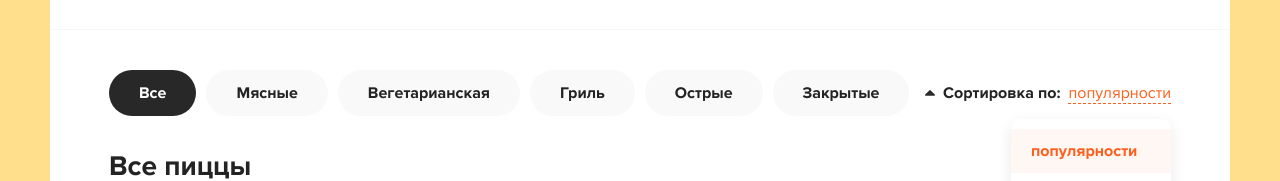
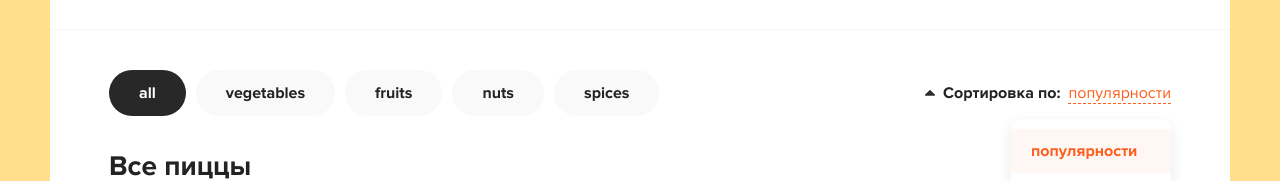
Before and after one commit to AndriyZyakun/ReactGreens, a React (Create React App) app: page / in a window 1280 px wide. Shown: the part 152-333 px from the top of the page. Built offline with nearby package versions, Linux system fonts and the light colour scheme.

Commit message:
implement Categories

```diff
--- a/src/App.js
+++ b/src/App.js
@@ -1,96 +1,16 @@
-//import logo from './logo.svg';
-import logo from './assets/img/pizza-logo.svg';
+import { Header, Categories, SortPopup } from './components';
 
 import './scss/app.scss';
 
-function App() {
+export default function App() {
   return (
     <div className="wrapper">
-      <div className="header">
-        <div className="container">
-          <div className="header__logo">
-            <img width="38" src={logo} alt="Pizza logo" />
-            <div>
-              <h1>Greens Pizza</h1>
-              <p>самая вкусная пицца во вселенной</p>
-            </div>
-          </div>
-          <div className="header__cart">
-            <a href="/cart.html" className="button button--cart">
-              <span>520 ₽</span>
-              <div className="button__delimiter"></div>
-              <svg
-                width="18"
-                height="18"
-                viewBox="0 0 18 18"
-                fill="none"
-                xmlns="http://www.w3.org/2000/svg"
-              >
-                <path
-                  d="M6.33333 16.3333C7.06971 16.3333 7.66667 15.7364 7.66667 15C7.66667 14.2636 7.06971 13.6667 6.33333 13.6667C5.59695 13.6667 5 14.2636 5 15C5 15.7364 5.59695 16.3333 6.33333 16.3333Z"
-                  stroke="white"
-                  strokeWidth="1.8"
-                  strokeLinecap="round"
-                  strokeLinejoin="round"
-                />
-                <path
-                  d="M14.3333 16.3333C15.0697 16.3333 15.6667 15.7364 15.6667 15C15.6667 14.2636 15.0697 13.6667 14.3333 13.6667C13.597 13.6667 13 14.2636 13 15C13 15.7364 13.597 16.3333 14.3333 16.3333Z"
-                  stroke="white"
-                  strokeWidth="1.8"
-                  strokeLinecap="round"
-                  strokeLinejoin="round"
-                />
-                <path
-                  d="M4.78002 4.99999H16.3334L15.2134 10.5933C15.1524 10.9003 14.9854 11.176 14.7417 11.3722C14.4979 11.5684 14.1929 11.6727 13.88 11.6667H6.83335C6.50781 11.6694 6.1925 11.553 5.94689 11.3393C5.70128 11.1256 5.54233 10.8295 5.50002 10.5067L4.48669 2.82666C4.44466 2.50615 4.28764 2.21182 4.04482 1.99844C3.80201 1.78505 3.48994 1.66715 3.16669 1.66666H1.66669"
-                  stroke="white"
-                  strokeWidth="1.8"
-                  strokeLinecap="round"
-                  strokeLinejoin="round"
-                />
-              </svg>
-              <span>3</span>
-            </a>
-          </div>
-        </div>
-      </div>
+      <Header />
       <div className="content">
         <div className="container">
           <div className="content__top">
-            <div className="categories">
-              <ul>
-                <li className="active">Все</li>
-                <li>Мясные</li>
-                <li>Вегетарианская</li>
-                <li>Гриль</li>
-                <li>Острые</li>
-                <li>Закрытые</li>
-              </ul>
-            </div>
-            <div className="sort">
-              <div className="sort__label">
-                <svg
-                  width="10"
-                  height="6"
-                  viewBox="0 0 10 6"
-                  fill="none"
-                  xmlns="http://www.w3.org/2000/svg"
-                >
-                  <path
-                    d="M10 5C10 5.16927 9.93815 5.31576 9.81445 5.43945C9.69075 5.56315 9.54427 5.625 9.375 5.625H0.625C0.455729 5.625 0.309245 5.56315 0.185547 5.43945C0.061849 5.31576 0 5.16927 0 5C0 4.83073 0.061849 4.68424 0.185547 4.56055L4.56055 0.185547C4.68424 0.061849 4.83073 0 5 0C5.16927 0 5.31576 0.061849 5.43945 0.185547L9.81445 4.56055C9.93815 4.68424 10 4.83073 10 5Z"
-                    fill="#2C2C2C"
-                  />
-                </svg>
-                <b>Сортировка по:</b>
-                <span>популярности</span>
-              </div>
-              <div className="sort__popup">
-                <ul>
-                  <li className="active">популярности</li>
-                  <li>цене</li>
-                  <li>алфавиту</li>
-                </ul>
-              </div>
-            </div>
+            <Categories classNames="categories" items={["vegetables", "fruits", "nuts", "spices"]} />
+            <SortPopup />
           </div>
           <h2 className="content__title">Все пиццы</h2>
           <div className="content__items">
@@ -433,6 +353,4 @@ function App() {
       </div>
     </div>
   );
-}
-
-export default App;
+};
--- /dev/null
+++ b/src/components/Button.jsx
@@ -0,0 +1,7 @@
+import React from 'react';
+
+export default function Button({ classNames, children }) {
+    return (
+        <button className={classNames}>{children}</button>
+    )
+};
--- /dev/null
+++ b/src/components/Categories.jsx
@@ -0,0 +1,30 @@
+import React, { useState } from 'react'
+
+export default function Categories({ classNames, items }) {
+
+    const [activeItem, setActiveItem] = useState(null);
+
+    const onSelectCategory = (index) => {
+        setActiveItem(index);
+    };
+
+    const menuItems = generateMenuItems(items, onSelectCategory, activeItem);
+
+    return (
+        <div className={classNames}>
+            <ul>
+                <li className={activeItem === null ? 'active' : ''} onClick={() => onSelectCategory(null)}>all</li>
+                {menuItems}
+            </ul>
+        </div>
+    )
+}
+
+function generateMenuItems(items, onClickHandler, activeItem) {
+    return items.map((name, index) =>
+        <li className={activeItem === index ? 'active' : ''}
+            onClick={() => onClickHandler(index)}
+            key={`${name}_${index}`}>
+            {name}
+        </li>);
+};
--- /dev/null
+++ b/src/components/Header.jsx
@@ -0,0 +1,56 @@
+import React from 'react';
+import { Button } from '.';
+
+import logo from '../assets/img/pizza-logo.svg';
+
+export default function Header() {
+    return (
+        <div className="header">
+            <div className="container">
+                <div className="header__logo">
+                    <img width="38" src={logo} alt="Pizza logo" />
+                    <div>
+                        <h1>Greens Pizza</h1>
+                        <p>самая вкусная пицца во вселенной</p>
+                    </div>
+                </div>
+                <div className="header__cart">
+                    <Button classNames='button button--cart'>
+                        <span>520 ₽</span>
+                        <div className="button__delimiter"></div>
+                        <svg
+                            width="18"
+                            height="18"
+                            viewBox="0 0 18 18"
+                            fill="none"
+                            xmlns="http://www.w3.org/2000/svg"
+                        >
+                            <path
+                                d="M6.33333 16.3333C7.06971 16.3333 7.66667 15.7364 7.66667 15C7.66667 14.2636 7.06971 13.6667 6.33333 13.6667C5.59695 13.6667 5 14.2636 5 15C5 15.7364 5.59695 16.3333 6.33333 16.3333Z"
+                                stroke="white"
+                                strokeWidth="1.8"
+                                strokeLinecap="round"
+                                strokeLinejoin="round"
+                            />
+                            <path
+                                d="M14.3333 16.3333C15.0697 16.3333 15.6667 15.7364 15.6667 15C15.6667 14.2636 15.0697 13.6667 14.3333 13.6667C13.597 13.6667 13 14.2636 13 15C13 15.7364 13.597 16.3333 14.3333 16.3333Z"
+                                stroke="white"
+                                strokeWidth="1.8"
+                                strokeLinecap="round"
+                                strokeLinejoin="round"
+                            />
+                            <path
+                                d="M4.78002 4.99999H16.3334L15.2134 10.5933C15.1524 10.9003 14.9854 11.176 14.7417 11.3722C14.4979 11.5684 14.1929 11.6727 13.88 11.6667H6.83335C6.50781 11.6694 6.1925 11.553 5.94689 11.3393C5.70128 11.1256 5.54233 10.8295 5.50002 10.5067L4.48669 2.82666C4.44466 2.50615 4.28764 2.21182 4.04482 1.99844C3.80201 1.78505 3.48994 1.66715 3.16669 1.66666H1.66669"
+                                stroke="white"
+                                strokeWidth="1.8"
+                                strokeLinecap="round"
+                                strokeLinejoin="round"
+                            />
+                        </svg>
+                        <span>3</span>
+                    </Button>
+                </div>
+            </div>
+        </div>
+    )
+}
--- /dev/null
+++ b/src/components/SortPopup.jsx
@@ -0,0 +1,31 @@
+import React from 'react'
+
+export default function SortPopup() {
+    return (
+        <div className="sort">
+            <div className="sort__label">
+                <svg
+                    width="10"
+                    height="6"
+                    viewBox="0 0 10 6"
+                    fill="none"
+                    xmlns="http://www.w3.org/2000/svg"
+                >
+                    <path
+                        d="M10 5C10 5.16927 9.93815 5.31576 9.81445 5.43945C9.69075 5.56315 9.54427 5.625 9.375 5.625H0.625C0.455729 5.625 0.309245 5.56315 0.185547 5.43945C0.061849 5.31576 0 5.16927 0 5C0 4.83073 0.061849 4.68424 0.185547 4.56055L4.56055 0.185547C4.68424 0.061849 4.83073 0 5 0C5.16927 0 5.31576 0.061849 5.43945 0.185547L9.81445 4.56055C9.93815 4.68424 10 4.83073 10 5Z"
+                        fill="#2C2C2C"
+                    />
+                </svg>
+                <b>Сортировка по:</b>
+                <span>популярности</span>
+            </div>
+            <div className="sort__popup">
+                <ul>
+                    <li className="active">популярности</li>
+                    <li>цене</li>
+                    <li>алфавиту</li>
+                </ul>
+            </div>
+        </div>
+    )
+}
--- /dev/null
+++ b/src/components/index.js
@@ -0,0 +1,4 @@
+export { default as Button } from './Button';
+export { default as Header } from './Header';
+export { default as Categories } from './Categories';
+export { default as SortPopup } from './SortPopup';
```
